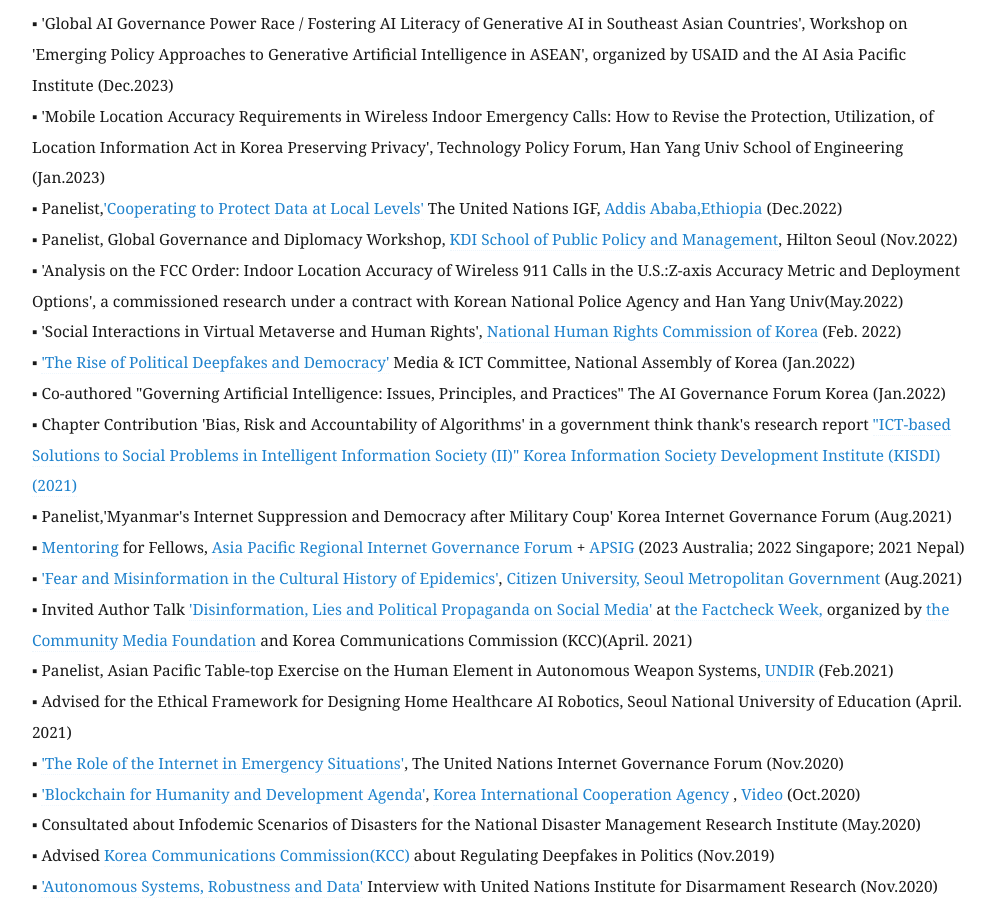
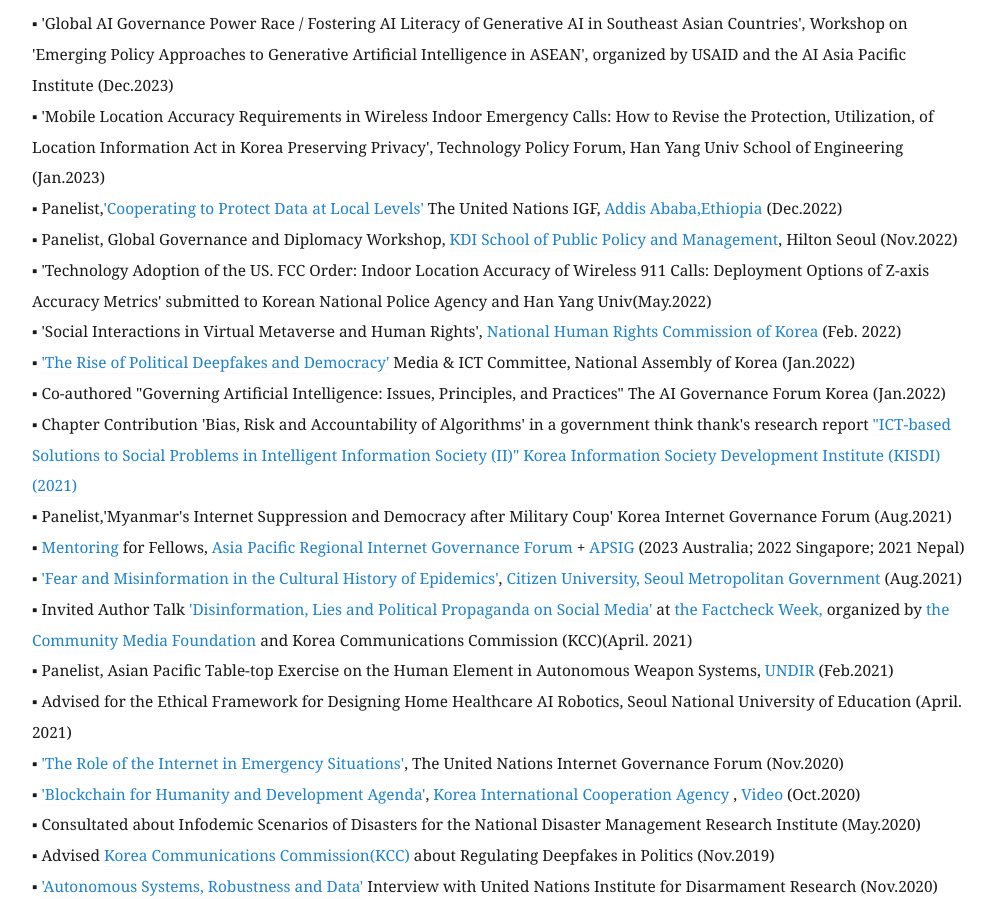
Before and after one commit to eunchangchoi/eunchangchoi.github.io, a Jekyll site: the page built from index.md, in a window 1280 px wide and 900 px high, scrolled down 6673 px. Shown: the whole window, without its empty margins (68-1063 px from the left). Built offline with Jekyll 4.4.1, drawn with Linux system fonts in a browser that asks for light colours.

Commit message:
Update index.md

```diff
--- a/index.md
+++ b/index.md
@@ -149,7 +149,7 @@
 ▪ 'Mobile Location Accuracy Requirements in Wireless Indoor Emergency Calls: How to Revise the Protection, Utilization, of Location Information Act in Korea Preserving Privacy', Technology Policy Forum, Han Yang Univ School of Engineering (Jan.2023)<br>
 ▪ Panelist,<a href="https://www.intgovforum.org/en/content/nris-cooperating-to-protecting-data-at-local-levels">'Cooperating to Protect Data at Local Levels'</a>  The United Nations IGF,<a href="https://www.intgovforum.org/en?mn=zyjlo3zXcEyFoXe0t8ZjjKlZgTEwFS1Ll2ly.kZktiPIaNySpVaEf"> Addis Ababa,Ethiopia </a>(Dec.2022) <br>
 ▪ Panelist, Global Governance and Diplomacy Workshop, <a href="https://www.kdischool.ac.kr/"> KDI School of Public Policy and Management</a>, Hilton Seoul (Nov.2022)<br>
-▪ 'Analysis on the FCC Order: Indoor Location Accuracy of Wireless 911 Calls in the U.S.:Z-axis Accuracy Metric and Deployment Options', a commissioned research under a contract with Korean National Police Agency and Han Yang Univ(May.2022)<br>
+▪ 'Technology Adoption of the US. FCC Order: Indoor Location Accuracy of Wireless 911 Calls:  Deployment Options of Z-axis Accuracy Metrics' submitted to Korean National Police Agency and Han Yang Univ(May.2022)<br>
 ▪ 'Social Interactions in Virtual Metaverse and Human Rights',<a href="https://www.humanrights.go.kr/site/main/index002"> National Human Rights Commission of Korea</a> (Feb. 2022)<br>
 ▪ <a href="https://zdnet.co.kr/view/?no=20220112165731">'The Rise of Political Deepfakes and Democracy'</a> Media & ICT Committee, National Assembly of Korea (Jan.2022) <br>
 ▪ Co-authored "Governing Artificial Intelligence: Issues, Principles, and Practices" The AI Governance Forum Korea (Jan.2022)<br>
```
